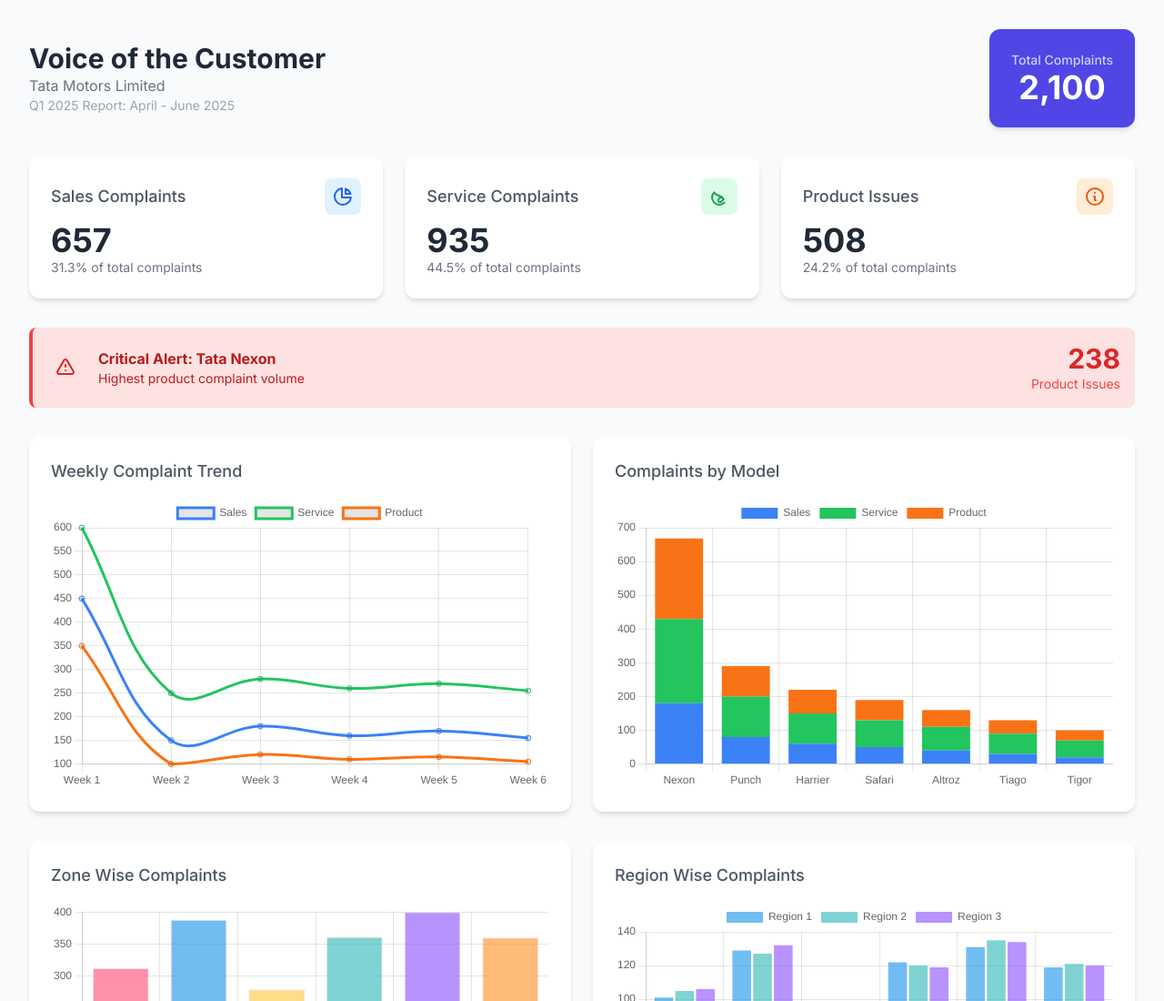
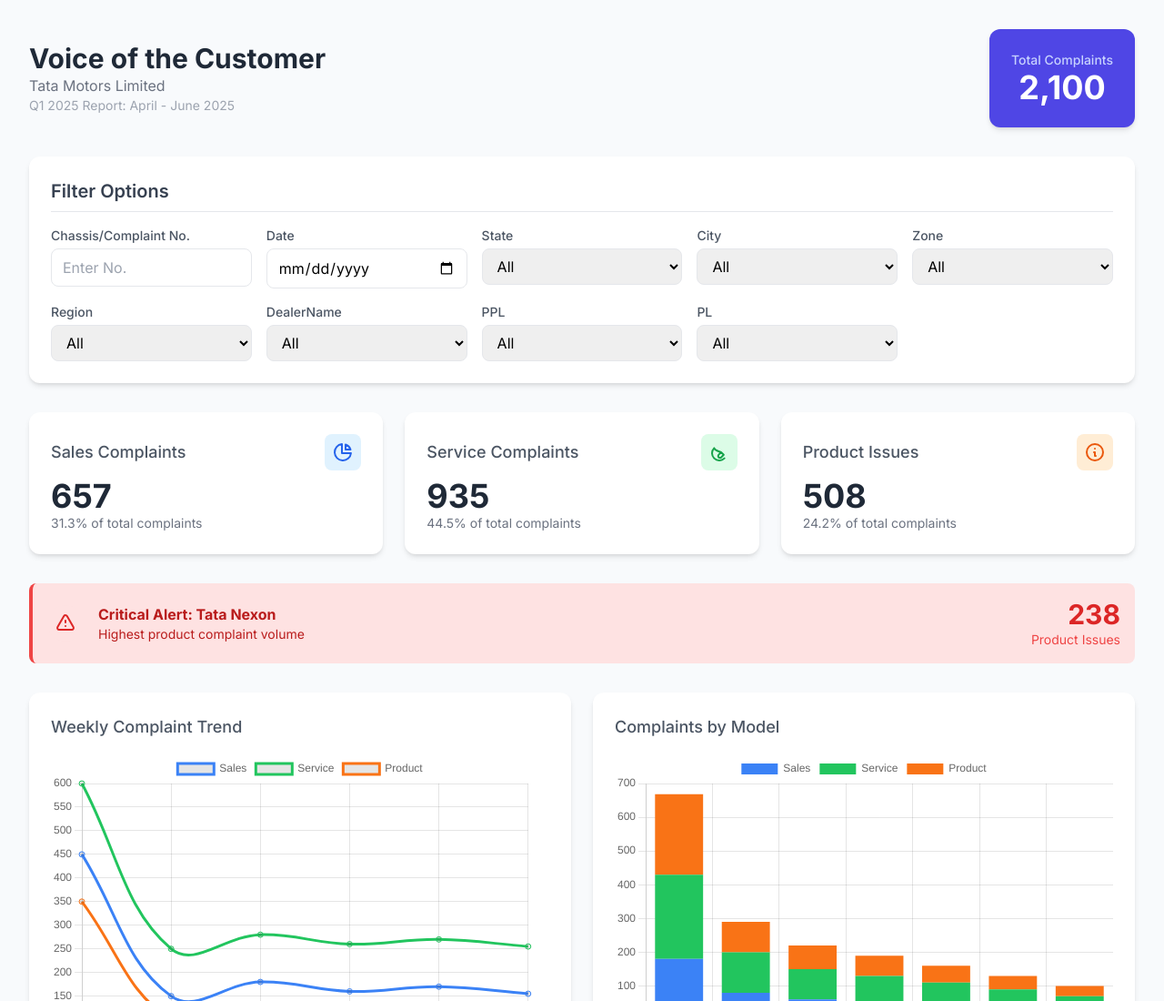
Before and after one commit to rohan-930291/Voice_of-_Cust, a plain HTML site: page index.html in a window 1280 px wide. Shown: the top 1100 px of the page at 91% size. Drawn offline with nearby package versions, Linux system fonts and the light colour scheme.

Commit message:
Add files via upload

```diff
--- a/index.html
+++ b/index.html
@@ -94,6 +94,72 @@
                 <p class="text-4xl font-bold">2,100</p>
             </div>
         </header>
+
+        <!-- Global Filter Section -->
+        <div class="card mb-8">
+            <h3 class="text-xl font-semibold text-gray-700 mb-4 border-b pb-2">Filter Options</h3>
+            <div class="grid grid-cols-1 sm:grid-cols-2 md:grid-cols-3 lg:grid-cols-5 gap-4">
+                <div>
+                    <label for="chassis-no" class="block text-sm font-medium text-gray-600 mb-1">Chassis/Complaint No.</label>
+                    <input type="text" id="chassis-no" class="filter-input" placeholder="Enter No.">
+                </div>
+                 <div>
+                    <label for="date-filter" class="block text-sm font-medium text-gray-600 mb-1">Date</label>
+                    <input type="date" id="date-filter" class="filter-input">
+                </div>
+                <div>
+                    <label for="state-filter" class="block text-sm font-medium text-gray-600 mb-1">State</label>
+                    <select id="state-filter" class="filter-input">
+                        <option>All</option>
+                        <option>Maharashtra</option>
+                        <option>Delhi</option>
+                        <option>Karnataka</option>
+                    </select>
+                </div>
+                <div>
+                    <label for="city-filter" class="block text-sm font-medium text-gray-600 mb-1">City</label>
+                    <select id="city-filter" class="filter-input">
+                        <option>All</option>
+                        <option>Mumbai</option>
+                        <option>Pune</option>
+                        <option>Nagpur</option>
+                    </select>
+                </div>
+                <div>
+                    <label for="zone-filter" class="block text-sm font-medium text-gray-600 mb-1">Zone</label>
+                    <select id="zone-filter" class="filter-input">
+                        <option>All</option>
+                        <option>West</option>
+                        <option>North</option>
+                        <option>South</option>
+                    </select>
+                </div>
+                <div>
+                    <label for="region-filter" class="block text-sm font-medium text-gray-600 mb-1">Region</label>
+                    <select id="region-filter" class="filter-input">
+                        <option>All</option>
+                    </select>
+                </div>
+                <div>
+                    <label for="dealer-filter" class="block text-sm font-medium text-gray-600 mb-1">DealerName</label>
+                    <select id="dealer-filter" class="filter-input">
+                        <option>All</option>
+                    </select>
+                </div>
+                <div>
+                    <label for="ppl-filter" class="block text-sm font-medium text-gray-600 mb-1">PPL</label>
+                    <select id="ppl-filter" class="filter-input">
+                        <option>All</option>
+                    </select>
+                </div>
+                 <div>
+                    <label for="pl-filter" class="block text-sm font-medium text-gray-600 mb-1">PL</label>
+                    <select id="pl-filter" class="filter-input">
+                        <option>All</option>
+                    </select>
+                </div>
+            </div>
+        </div>
 
         <!-- Main Stats Grid -->
         <div class="grid grid-cols-1 md:grid-cols-3 gap-6 mb-8">
```
